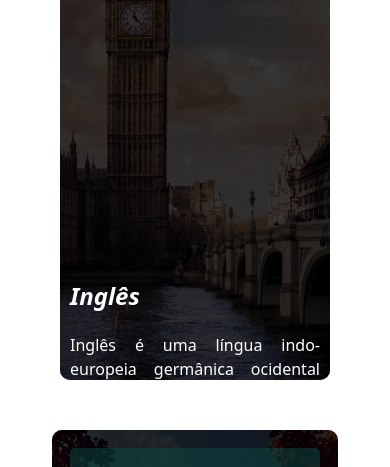
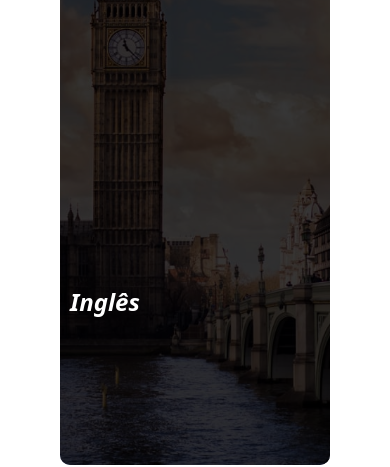
Before and after one commit to candidodimande/cadlangui, a plain HTML site: page index.html in a window 390 px wide. Shown: the part 658-1125 px from the top of the page. Drawn offline with Linux system fonts and the light colour scheme.

Commit message:
Outra actualização

```diff
--- a/estilos/style.css
+++ b/estilos/style.css
@@ -447,13 +447,13 @@ footer {
 }
 
 @media (max-width: 500px){
-    .cards .card01 {
+   /* .cards .card01 {
         height: 65vh;
     }
 
     .fundo01 {
         height: 65vh;
-    }
+    } */
 
     #texto01 {
         transform: translateY(96%);
--- a/index.html
+++ b/index.html
@@ -49,7 +49,7 @@
                     <div class="imagem01">
                         <img width="160" src="imagens/cards/In.png" alt="logo">
                     </div>
-                    <aside id="texto01" >
+                    <aside class="texto" >
                         <h2>Inglês</h2>
                             <p>Inglês é uma língua indo-europeia germânica ocidental que surgiu nos reinos anglo-saxônicos da Inglaterra e se espalhou para o que viria a tornar-se o sudeste da Escócia, sob a influência do reino anglo medieval da Nortúmbria</p>
                             <p class="p2"><a href="#">Acessar</a></p>
```
